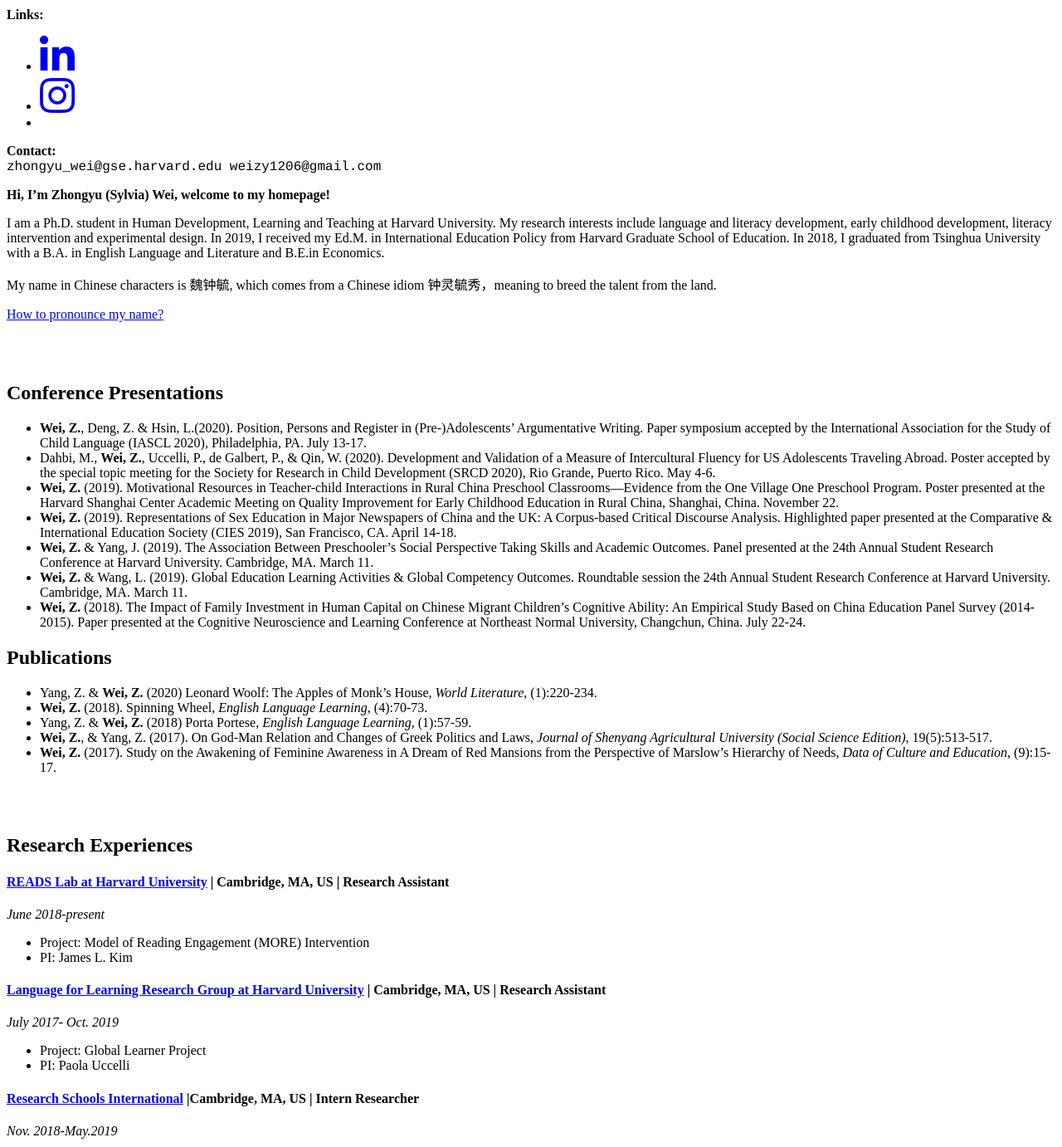
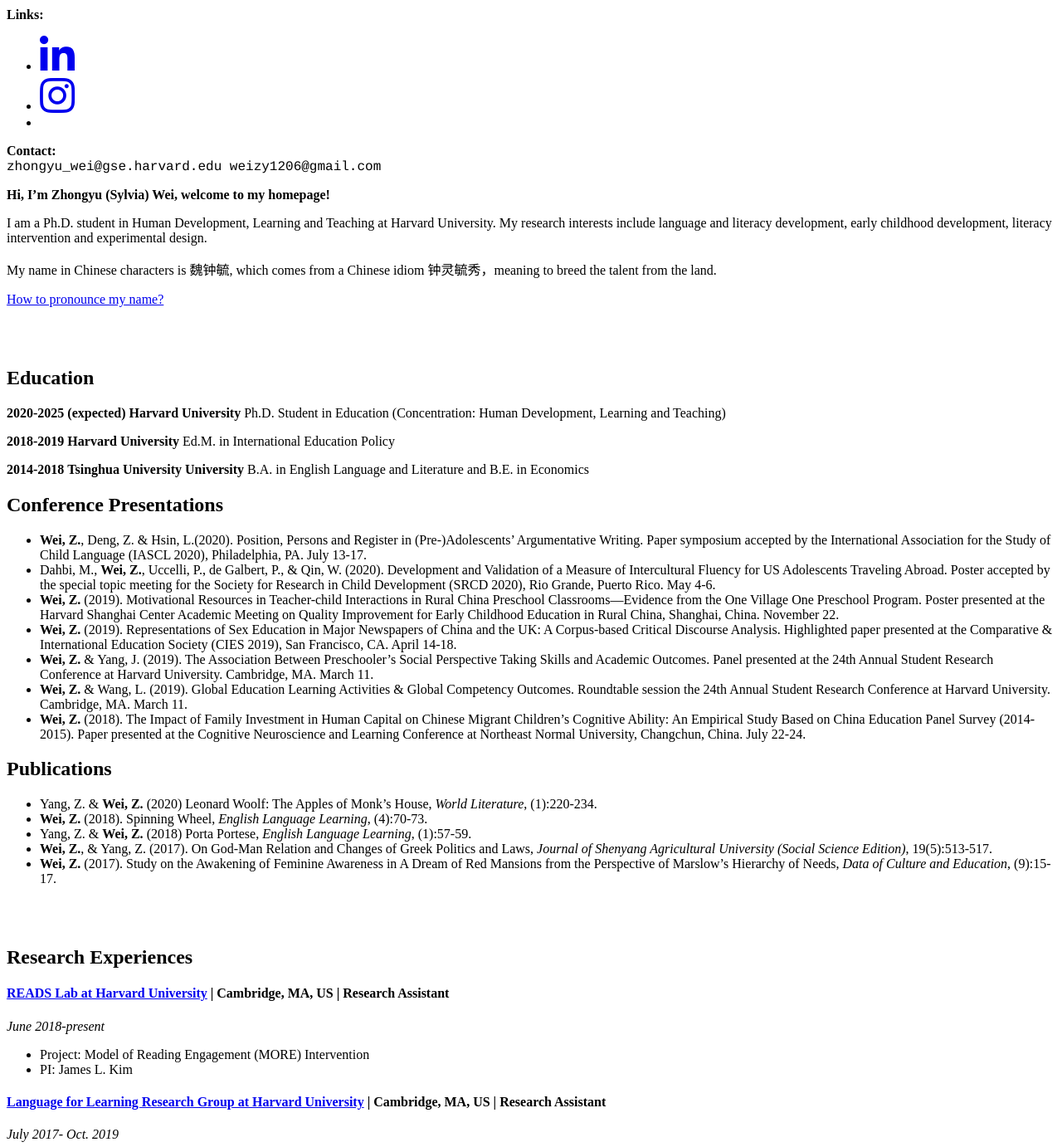
Before and after one commit to Sylviawzy/Sylviawzy.github.io, a Jekyll site: the page built from index.md, in a window 1280 px wide and 1400 px high, scrolled down 1051 px, cut to the strip 0-1382 px from the top of the window. Shown: the whole strip at 83% size. Built offline with Jekyll 4.4.1, drawn with Linux system fonts in a browser that asks for light colours; our own code applies the rules of GitHub Pages for plain Markdown files; a style sheet for code colours, icons or effects is not loaded; some of the changed text lies outside the part shown.

Commit message:
Update index.md

```diff
--- a/index.md
+++ b/index.md
@@ -1,12 +1,25 @@
 **Hi, I'm Zhongyu (Sylvia) Wei, welcome to my homepage!**
 
-I am a Ph.D. student in Human Development, Learning and Teaching at Harvard University. My research interests include language and literacy development, early childhood development, literacy intervention and experimental design. In 2019, I received my Ed.M. in International Education Policy from Harvard Graduate School of Education. In 2018, I graduated from Tsinghua University with a B.A. in English Language and Literature and B.E.in Economics.
+I am a Ph.D. student in Human Development, Learning and Teaching at Harvard University. My research interests include language and literacy development, early childhood development, literacy intervention and experimental design.
 
 My name in Chinese characters is 魏钟毓, which comes from a Chinese idiom 钟灵毓秀，meaning to breed the talent from the land.
 
 [How to pronounce my name?](http://text-to-speech.imtranslator.net/speech.asp)
 
 <br><br>
+## Education
+
+**2020-2025 (expected)**
+**Harvard University**
+Ph.D. Student in Education (Concentration: Human Development, Learning and Teaching)
+
+**2018-2019**
+**Harvard University**
+Ed.M. in International Education Policy
+
+**2014-2018**
+**Tsinghua University University**
+B.A. in English Language and Literature and B.E. in Economics
 
 ## Conference Presentations
 -	**Wei, Z.**, Deng, Z. & Hsin, L.(2020). Position, Persons and Register in (Pre-)Adolescents’ Argumentative Writing. Paper symposium accepted by the International Association for the Study of Child Language (IASCL 2020), Philadelphia, PA. July 13-17.
@@ -39,7 +52,7 @@
 -	Project: Global Learner Project
 -	PI: Paola Uccelli
 
-#### [Research Schools International](https://researchschools-international-cmna.squarespace.com/) |Cambridge, MA, US | Intern Researcher
+#### [Research Schools International](https://researchschools-international-cmna.squarespace.com/) | Cambridge, MA, US | Intern Researcher
 _Nov. 2018-May.2019_
 -	Built multilevel models using R examining the effect of 5 key global learning activities across 150 Round Square Schools on students’ Global Competence score based on PISA assessments
 -	Visualized data using ggplot to explore potential engines driving the gaps in Global Competence achievement
```
